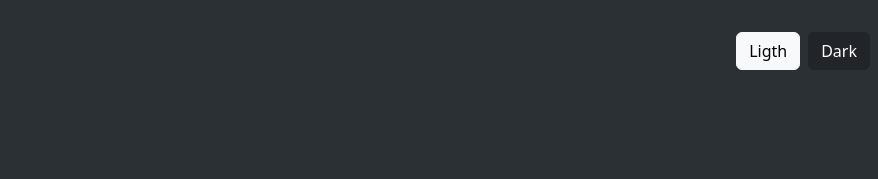
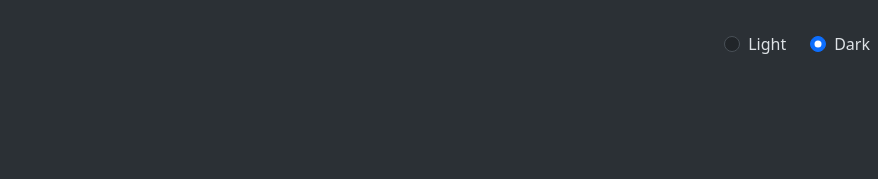
Before and after one commit to henNet/login-bootstrap, a plain HTML site: page index.html in a window 1280 px wide. Shown: the top 179 px of the page, without its empty margins (402-1280 px from the left). Drawn offline with nearby package versions, Linux system fonts and the light colour scheme.

Commit message:
Adiciona modos com Radio Buttons

```diff
--- a/index.html
+++ b/index.html
@@ -13,9 +13,19 @@
     <title>Login</title>
   </head>
   <body class="d-flex flex-column align-items-center py-4 bg-body-tertiary">
-    <header class="w-100 d-flex justify-content-end p-2 gap-2">
-        <button onclick="modeLight()" class="btn btn-light">Ligth</button>
-        <button onclick="modeDark()" class="btn btn-dark">Dark</button>
+    <header class="w-100 d-flex justify-content-end p-2 gap-4">
+        <div class="form-check">
+            <input onchange="modeLight()" class="form-check-input" type="radio" name="flexRadioDefault" id="flexRadioDefault1">
+            <label class="form-check-label" for="flexRadioDefault1">
+              Light
+            </label>
+          </div>
+          <div class="form-check">
+            <input onchange="modeDark()" class="form-check-input" type="radio" name="flexRadioDefault" id="flexRadioDefault2" checked>
+            <label class="form-check-label" for="flexRadioDefault2">
+              Dark
+            </label>
+          </div>
     </header>
     <main class="w-100 m-auto form-container">
       <form action="">
```
